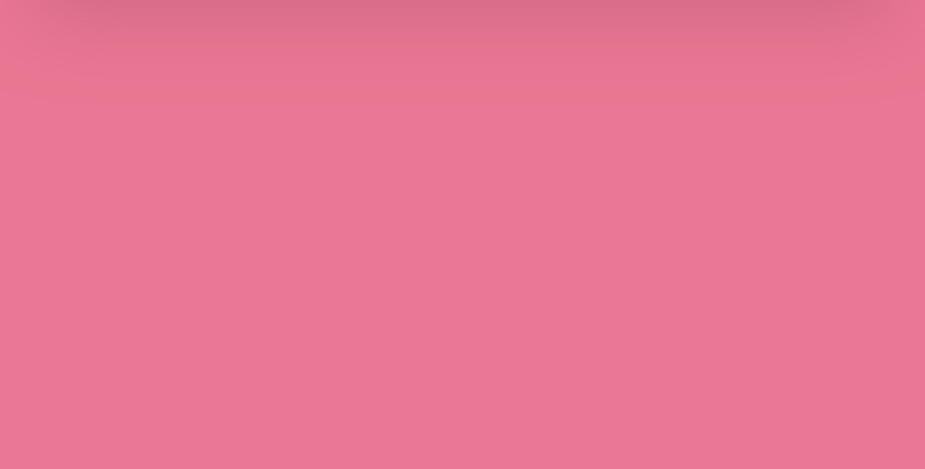
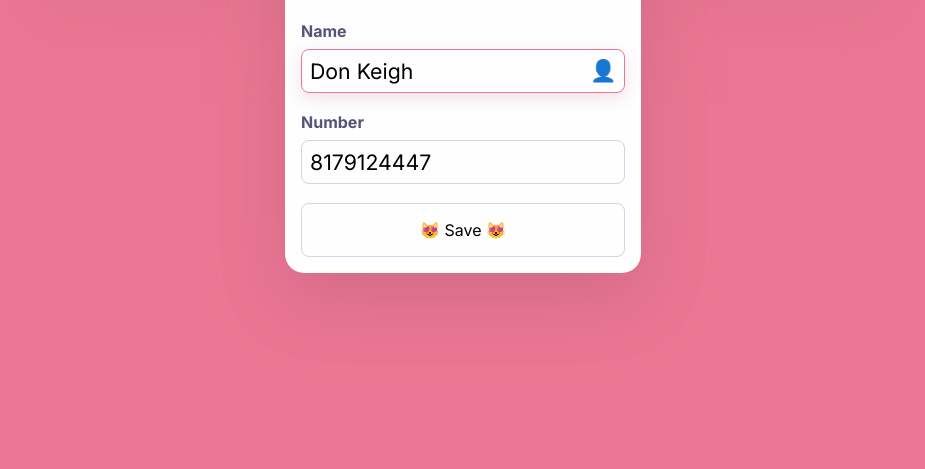
Before and after one commit to thejoltjoker/FSU23D-assignment-02, a website with bundled scripts: page index.html in a window 1280 px wide. Shown: the part 331-800 px from the top of the page, without its empty margins (177-1102 px from the left). Built offline with nearby package versions, Linux system fonts and the light colour scheme; a web font is replaced by a local one.

Commit message:
Add emoji picker for new friends

```diff
--- a/index.html
+++ b/index.html
@@ -1,7 +1,6 @@
 <!DOCTYPE html>
 <html lang="en">
   <!--
-    TODO Emoji picker
   TODO add falling hearts background
   TODO add waving hand animation to add friend modal
   TODO spin emojis on edit button click
@@ -37,25 +36,7 @@
           >🤗 Add friend</a
         >
         <div id="friends-list" class="flex flex-col transition">
-          <!-- TODO Remove this, only for testing
-          <div class="friend inline-flex items-center p-3 radius-3 transition">
-            <div class="avatar no-select">😅</div>
-            <div class="meta flex flex-col ml-3 grow">
-              <h2 class="name mb-2">
-                <input
-                  type="text"
-                  name="name-#"
-                  id="friend-#-name-input"
-                  value="John Doe"
-                />
-              </h2>
-              <h3 class="number muted">072-703 04 05</h3>
-            </div>
-            <div class="button-group justify-self-end">
-              <button class="button" id="edit-friend-#">✏️</button>
-              <button class="button" id="drop-friend-#">🗑️</button>
-            </div>
-          </div> -->
+          <!-- Friends go here 🤗 -->
         </div>
         <div class="text-center font-bold mt-3">
           <a href="" id="clear-list" class="transition" data-before="😭 "
@@ -66,7 +47,7 @@
     </div>
     <!-- Modal -->
     <!-- TODO Style warning if wrong input -->
-    <div class="modal-container flex transition">
+    <div class="modal-container flex transition display-none">
       <div class="modal-content flex m-auto">
         <div class="artboard flex flex-col radius-4 shadow-lg mx-auto p-3">
           <div class="text-center font-size-7 mt-6 pb-6 no-select">👋</div>
@@ -76,7 +57,8 @@
               <div class="mb-2 font-bold color-gray-4">
                 <label for="name">Name</label>
               </div>
-              <div class="mb-4 font-size-5">
+              <div id="friend-form-name" class="mb-4 font-size-5">
+                <div class="emoji z-30">👤</div>
                 <input
                   type="text"
                   name="name"
--- a/js/display.js
+++ b/js/display.js
@@ -64,7 +64,7 @@ export const EmojiPicker = class {
       "div",
       {
         id: "emoji-picker",
-        className: ["artboard", "p-4", "m-2", "shadow-sm"],
+        className: ["artboard", "p-4", "m-2", "shadow-sm", "z-50"],
       },
       document.querySelector("body")
     );
@@ -144,6 +144,8 @@ export const Friend = class {
     this.numberField.value = formatPhoneNumber(
       cleanNumber(this.numberField.value)
     );
+
+    this.avatarDiv.onclick = null;
 
     this.#resetButtons();
   };
--- a/js/main.js
+++ b/js/main.js
@@ -44,14 +44,25 @@ document.addEventListener("DOMContentLoaded", () => {
   display.populateList();
   const formName = document.querySelector("#input-name");
   const formNumber = document.querySelector("#input-number");
+  const formEmoji = document.querySelector("#friend-form-name .emoji");
 
+  // Add placeholders
   formName.placeholder = randomInArray(placeholderNames);
   formNumber.placeholder = randomPhoneNumber();
+
+  // Add emoji picker
+  formEmoji.onclick = (e) => {
+    // In your other class
+    const picker = new display.EmojiPicker((emoji) => {
+      formEmoji.textContent = emoji;
+    });
+  };
+
   // Handle form submit
   const form = document.querySelector("#friend-form");
   const addFriendLink = document.querySelector("#add-friend");
   const modalContainer = document.querySelector(".modal-container");
-  modalContainer.classList.add("display-none");
+
   const clearForm = () => {
     let name = randomInArray(placeholderNames);
     let number = randomPhoneNumber();
@@ -62,7 +73,9 @@ document.addEventListener("DOMContentLoaded", () => {
     formNumber.value = number;
     formName.placeholder = name;
     formNumber.placeholder = number;
+    formEmoji.textContent = "👤";
   };
+
   const showModal = () => {
     // TODO remove this before commit
     clearForm();
@@ -70,6 +83,8 @@ document.addEventListener("DOMContentLoaded", () => {
 
     modalContainer.classList.add("fade-in");
     modalContainer.classList.remove("display-none");
+
+    // Add emoji picker
 
     setTimeout(() => {
       modalContainer.classList.remove("fade-in");
@@ -91,14 +106,20 @@ document.addEventListener("DOMContentLoaded", () => {
     const messageDiv = document.querySelector("#friend-form-message");
 
     if (formName.value && isPhoneNumber(formNumber.value)) {
-      let emoji = randomEmoji();
+      let emoji = formEmoji.textContent;
+
       // perform operation with form input
       console.log(
         `New friend ${formName.value} ${emoji} with number ${formNumber.value}, yay!`
       );
 
       // Add friend to local storage
-      const friendData = storage.insertFriend(formName.value, formNumber.value);
+      const friendData = storage.insertFriend(
+        formName.value,
+        formNumber.value,
+        emoji
+      );
+
       console.log(...Object.values(friendData));
       const friend = new display.Friend(
         ...Object.values(friendData),
@@ -106,8 +127,8 @@ document.addEventListener("DOMContentLoaded", () => {
       );
       friend.create();
 
+      closeModal();
       clearForm();
-      closeModal();
     } else if (formName.value && formNumber.value) {
       messageDiv.classList.remove("display-none");
       messageDiv.innerText = `🤔 ${formNumber.value} is not a number1...`;
@@ -155,6 +176,7 @@ document.addEventListener("DOMContentLoaded", () => {
   });
 
   // Testing stuff
+  showModal();
   // const testArea = document.querySelector("#test-area");
   // const emojiPicker = new display.EmojiPicker(testArea);
 });
--- a/js/storage.js
+++ b/js/storage.js
@@ -40,6 +40,7 @@ export const insertFriend = (name, number, emoji) => {
   let id = Date.now().toString();
 
   // Use default emoji if not given
+  console.log(emoji);
   emoji = emoji || "👤";
 
   // Clean phone number
--- a/src/scss/_utilities.scss
+++ b/src/scss/_utilities.scss
@@ -248,7 +248,7 @@ textarea {
   background-color: transparent;
   border-width: 0;
   border-radius: $button-radius;
-  cursor: pointer;
+  cursor: text;
   border: 1px solid map-get($colors, "gray-3");
   @include padding(2);
   &:focus {
--- a/src/scss/style.scss
+++ b/src/scss/style.scss
@@ -3,21 +3,6 @@
 @use "variables" as *;
 @use "mixins" as *;
 @use "utilities";
-
-// $vars: meta.module-variables("variables");
-
-// Functions
-// @function css-var($name) {
-//   $fallback: map.get($vars, $name);
-//   @return var(--#{$name}, $fallback);
-// }
-
-// Variables
-// :root {
-//   @each $name, $value in $vars {
-//     --#{$name}: #{$value};
-//   }
-// }
 
 // Reset
 html {
@@ -180,6 +165,27 @@ a {
   }
 }
 
+#friend-form {
+  #friend-form-name {
+    position: relative;
+    .emoji {
+      position: absolute;
+      top: 0;
+      right: 0;
+      @include padding(2);
+      font-size: inherit;
+      line-height: 1;
+      height: 100%;
+      display: flex;
+      align-items: center;
+      justify-content: center;
+      &:hover {
+        cursor: pointer;
+      }
+    }
+  }
+}
+
 #clear-list {
   color: map-get($colors, "red");
   &:hover {
```
Also changed, not shown: css/style.css, 1 other file.
